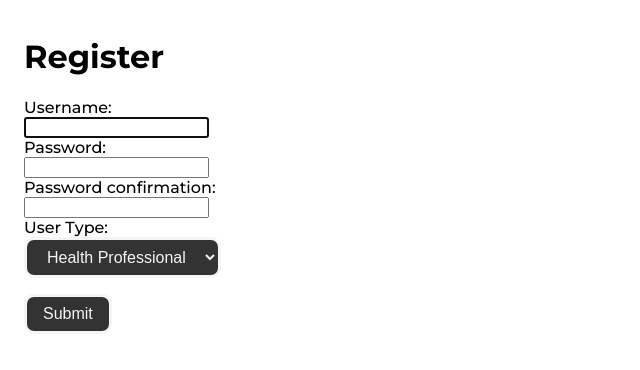
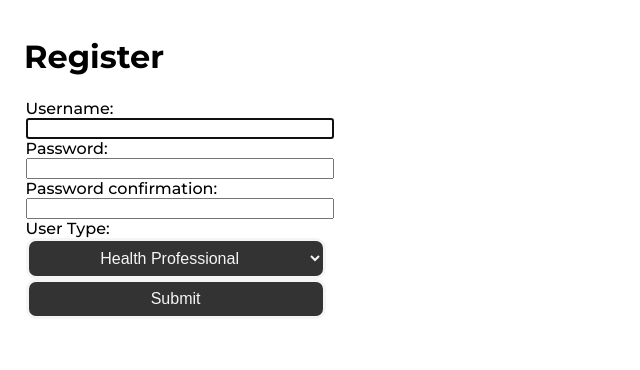
Before and after one commit to niklas-speckle/depressionApp, a Django app: page /users/register/ in a window 1280 px wide; the page is wider, and only the part inside the window is pictured. Shown: the part 51-421 px from the top of that part, without its empty margins (0-640 px from the left). Run offline with Django 5.2, Linux system fonts and the light colour scheme.

Commit message:
fixed form width of 300px

```diff
--- a/depressionApp/static/css/style.css
+++ b/depressionApp/static/css/style.css
@@ -96,7 +96,17 @@ body {
 
 }
 
+
 .registration-form {
+  display: flex;
+  flex-direction: column;
+  justify-content: center;
+  align-items: flex-start;
+  width: 300px;
+  padding: 0.1rem 0.1rem;
+}
+
+.form-textbox {
   width: 300px;
 }
 
@@ -106,7 +116,6 @@ body {
 }
 
 .submit-button {
-  margin: 1rem 0;
   background-color: #333;
   color: whitesmoke;
   border: solid;
@@ -115,6 +124,7 @@ body {
   font-size: 1rem;
   font-weight: 500;
   cursor: pointer;
+  width: 300px;
 }
 .submit-button:hover {
   background-color: whitesmoke;
@@ -130,6 +140,8 @@ body {
   font-size: 1rem;
   font-weight: 500;
   cursor: pointer;
+  width: 300px;
+  text-align: center;
 }
 
 .form-dropdown:hover {
--- a/depressionApp/users/forms.py
+++ b/depressionApp/users/forms.py
@@ -25,6 +25,11 @@ class RegisterUserForm(UserCreationForm):
         profile.save()
         return new_user
 
+    def __init__(self, *args, **kwargs):
+        super().__init__(*args, **kwargs)
+        self.fields['username'].widget.attrs.update({'class': 'form-textbox'})
+        self.fields['password1'].widget.attrs.update({'class': 'form-textbox'})
+        self.fields['password2'].widget.attrs.update({'class': 'form-textbox'})
 
 
     class Meta:
```
